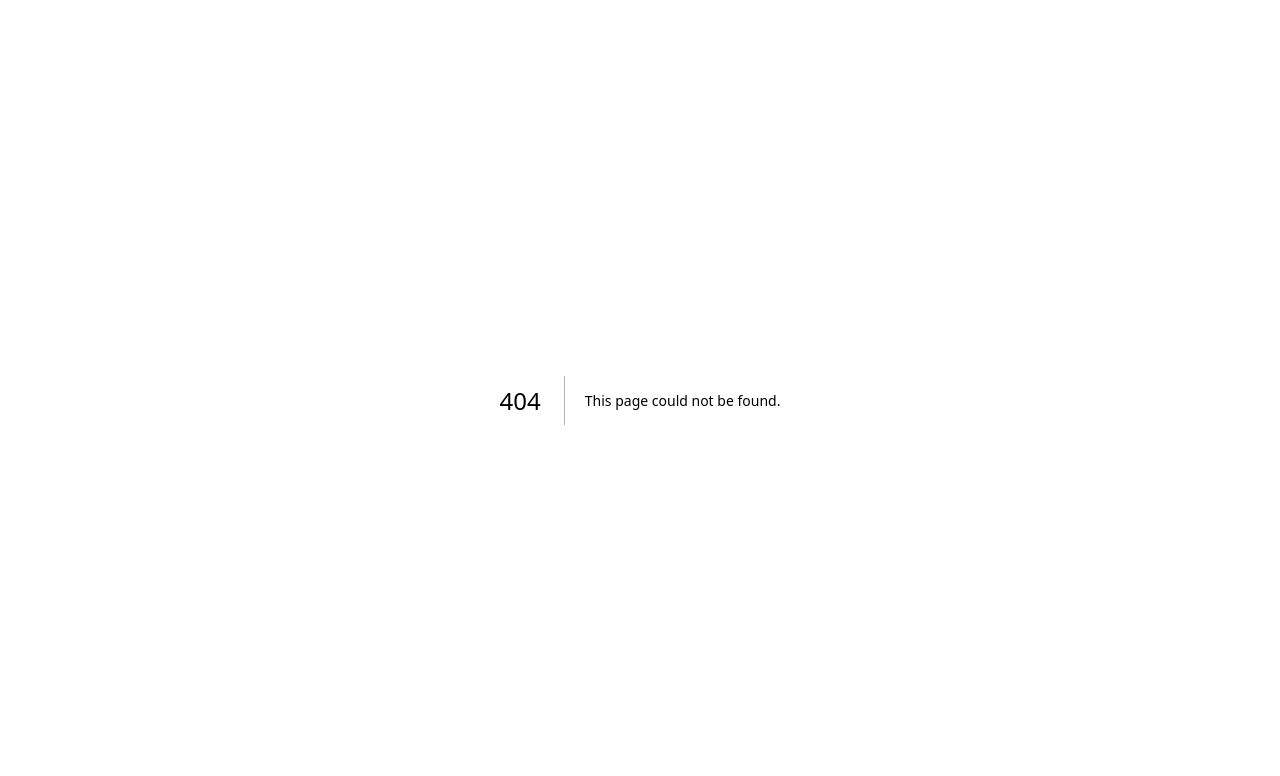
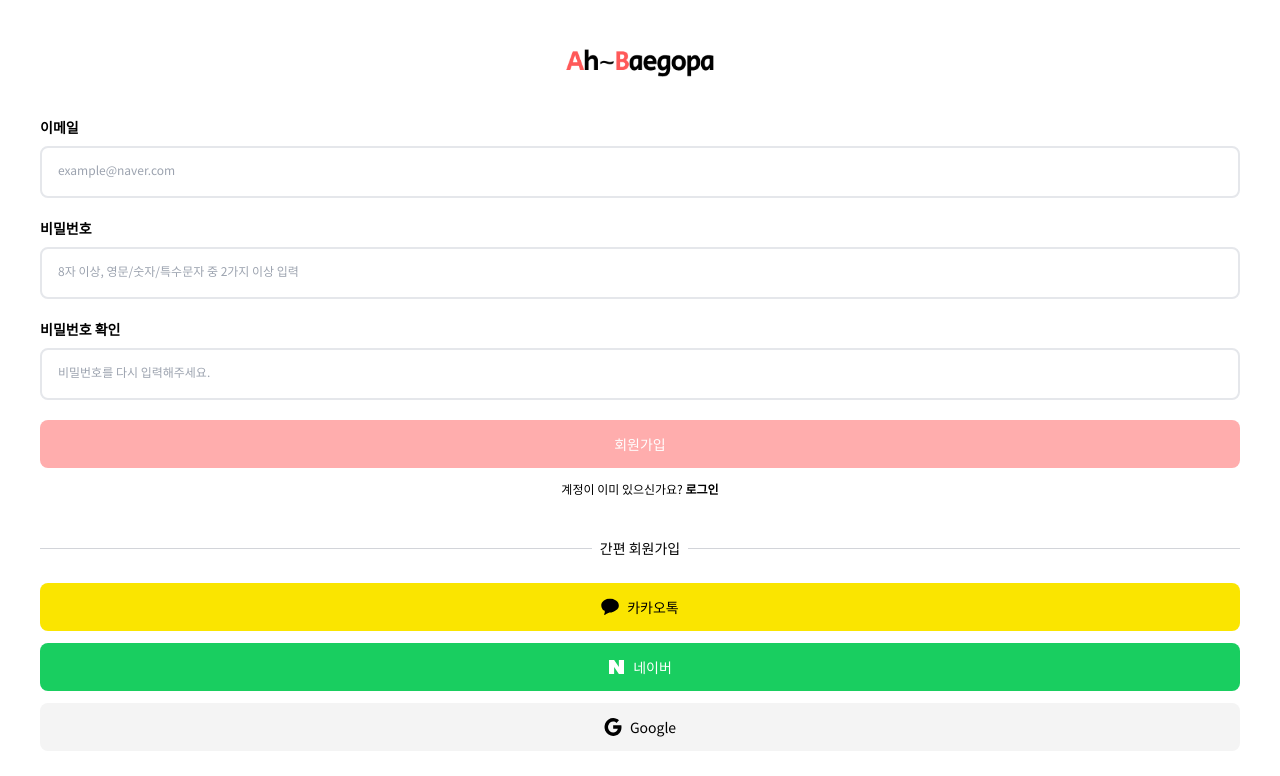
Before and after one commit to ckstn0777/Ah-Baegopa-Client, a Next.js app: page /auth/register in a window 1280 px wide. Before the commit this address had no page. Shown: the top 776 px of the page. Built offline with nearby package versions, Linux system fonts and the light colour scheme.

Commit message:
feat: implement register page

```diff
--- /dev/null
+++ b/app/auth/layout.tsx
@@ -0,0 +1,41 @@
+import { Google, KaKao, Naver } from '@components/icons'
+import Image from 'next/image'
+import Link from 'next/link'
+
+export default function Layout({ children }: { children: React.ReactNode }) {
+  return (
+    <main className="h-screen flexbox-center flex-col px-10">
+      <div className="mb-10">
+        <Link href="/">
+          <Image src="/images/logo.png" alt="logo" width={148} height={40} />
+        </Link>
+      </div>
+
+      {children}
+
+      <div className="w-full flex flex-col gap-3">
+        <button
+          className="flexbox-center gap-2 text-sm rounded-lg py-3.5"
+          style={{ backgroundColor: '#FAE500' }}
+        >
+          <KaKao />
+          카카오톡
+        </button>
+        <button
+          className="flexbox-center gap-2 text-sm text-white rounded-lg py-3.5"
+          style={{ backgroundColor: '#19CE60' }}
+        >
+          <Naver />
+          네이버
+        </button>
+        <button
+          className="flexbox-center gap-2 text-sm rounded-lg py-3.5"
+          style={{ backgroundColor: '#F4F4F4' }}
+        >
+          <Google />
+          Google
+        </button>
+      </div>
+    </main>
+  )
+}
--- /dev/null
+++ b/app/auth/login/page.tsx
@@ -0,0 +1,55 @@
+import Link from 'next/link'
+
+function Page() {
+  return (
+    <>
+      <form className="w-full flex flex-col gap-5 mb-3">
+        <div className="flex flex-col">
+          <label htmlFor="email" className="mb-2 font-bold text-heading5">
+            이메일
+          </label>
+          <input
+            id="email"
+            type="email"
+            placeholder="example@naver.com"
+            className="px-4 py-3 border-solid	border-2 border-gray-2 rounded-lg	input-placeholder"
+          />
+        </div>
+        <div className="flex flex-col">
+          <label htmlFor="password" className="mb-2 font-bold text-heading5">
+            비밀번호
+          </label>
+          <input
+            id="password"
+            type="password"
+            placeholder="8자 이상, 영문/숫자/특수문자 중 2가지 이상 입력"
+            className="px-4 py-3 border-solid	border-2 border-gray-2 rounded-lg	input-placeholder"
+          />
+        </div>
+        <button disabled className="bg-primary-disabled text-white text-sm rounded-lg	py-3.5">
+          로그인
+        </button>
+      </form>
+      <div className="flexbox-center mb-10">
+        <span className="text-caption1">아이디(이메일) 찾기</span>
+        <span className="text-caption1 mx-1">|</span>
+        <span className="text-caption1">비밀번호 찾기</span>
+        <span className="text-caption1 mx-1">|</span>
+        <span className="text-caption1">
+          <Link href="/auth/register">회원가입</Link>
+        </span>
+      </div>
+
+      <div className="w-full relative mb-6">
+        <div className="absolute inset-0 flex items-center">
+          <div className="w-full border-t border-gray-500/30"></div>
+        </div>
+        <div className="relative flex justify-center">
+          <span className="bg-white px-2 text-body2">간편 로그인</span>
+        </div>
+      </div>
+    </>
+  )
+}
+
+export default Page
--- /dev/null
+++ b/app/auth/register/page.tsx
@@ -0,0 +1,66 @@
+import Link from 'next/link'
+
+function Page() {
+  return (
+    <>
+      <form className="w-full flex flex-col gap-5 mb-3">
+        <div className="flex flex-col">
+          <label htmlFor="email" className="mb-2 font-bold text-heading5">
+            이메일
+          </label>
+          <input
+            id="email"
+            type="email"
+            placeholder="example@naver.com"
+            className="px-4 py-3 border-solid	border-2 border-gray-2 rounded-lg	input-placeholder"
+          />
+        </div>
+        <div className="flex flex-col">
+          <label htmlFor="password" className="mb-2 font-bold text-heading5">
+            비밀번호
+          </label>
+          <input
+            id="password"
+            type="password"
+            placeholder="8자 이상, 영문/숫자/특수문자 중 2가지 이상 입력"
+            className="px-4 py-3 border-solid	border-2 border-gray-2 rounded-lg input-placeholder"
+          />
+        </div>
+        <div className="flex flex-col">
+          <label htmlFor="password" className="mb-2 font-bold text-heading5">
+            비밀번호 확인
+          </label>
+          <input
+            id="password"
+            type="password"
+            placeholder="비밀번호를 다시 입력해주세요."
+            className="px-4 py-3 border-solid	border-2 border-gray-2 rounded-lg	input-placeholder"
+          />
+        </div>
+        <button disabled className="bg-primary-disabled text-white text-sm rounded-lg	py-3.5">
+          회원가입
+        </button>
+      </form>
+
+      <div className="flexbox-center mb-10">
+        <span className="text-caption1">
+          계정이 이미 있으신가요?{' '}
+          <Link href="/auth/login" className="font-bold">
+            로그인
+          </Link>
+        </span>
+      </div>
+
+      <div className="w-full relative mb-6">
+        <div className="absolute inset-0 flex items-center">
+          <div className="w-full border-t border-gray-500/30"></div>
+        </div>
+        <div className="relative flex justify-center">
+          <span className="bg-white px-2 text-body2">간편 회원가입</span>
+        </div>
+      </div>
+    </>
+  )
+}
+
+export default Page
--- a/app/login/page.tsx
+++ /dev/null
@@ -1,84 +0,0 @@
-import { Google, KaKao, Naver } from '@components/icons'
-import Image from 'next/image'
-import Link from 'next/link'
-
-function Page() {
-  return (
-    <main className="h-screen flexbox-center flex-col px-10">
-      <div className="mb-10">
-        <Link href="/">
-          <Image src="/images/logo.png" alt="logo" width={148} height={40} />
-        </Link>
-      </div>
-      <form className="w-full flex flex-col gap-5 mb-3">
-        <div className="flex flex-col">
-          <label htmlFor="email" className="mb-2 font-bold text-heading5">
-            이메일
-          </label>
-          <input
-            id="email"
-            type="email"
-            placeholder="이메일을 입력하세요."
-            className="px-4 py-3 border-solid	border-2 border-gray-2 rounded-lg	"
-          />
-        </div>
-        <div className="flex flex-col">
-          <label htmlFor="password" className="mb-2 font-bold text-heading5">
-            비밀번호
-          </label>
-          <input
-            id="password"
-            type="password"
-            placeholder="비밀번호를 입력하세요."
-            className="px-4 py-3 border-solid	border-2 border-gray-2 rounded-lg	"
-          />
-        </div>
-        <button disabled className="bg-primary-disabled text-white text-sm rounded-lg	py-3.5">
-          로그인
-        </button>
-      </form>
-      <div className="flexbox-center mb-10">
-        <span className="text-caption1">아이디(이메일) 찾기</span>
-        <span className="text-caption1 mx-1">|</span>
-        <span className="text-caption1">비밀번호 찾기</span>
-        <span className="text-caption1 mx-1">|</span>
-        <span className="text-caption1">회원가입</span>
-      </div>
-
-      <div className="w-full relative mb-6">
-        <div className="absolute inset-0 flex items-center">
-          <div className="w-full border-t border-gray-500/30"></div>
-        </div>
-        <div className="relative flex justify-center">
-          <span className="bg-white px-2 text-body2">간편 회원가입</span>
-        </div>
-      </div>
-
-      <div className="w-full flex flex-col gap-3">
-        <button
-          className="flexbox-center gap-2 text-sm rounded-lg py-3.5"
-          style={{ backgroundColor: '#FAE500' }}
-        >
-          <KaKao />
-          카카오톡
-        </button>
-        <button
-          className="flexbox-center gap-2 text-sm text-white rounded-lg py-3.5"
-          style={{ backgroundColor: '#19CE60' }}
-        >
-          <Naver />
-          네이버
-        </button>
-        <button
-          className="flexbox-center gap-2 text-sm rounded-lg py-3.5"
-          style={{ backgroundColor: '#F4F4F4' }}
-        >
-          <Google />
-          Google
-        </button>
-      </div>
-    </main>
-  )
-}
-
-export default Page
--- a/components/common/Header.tsx
+++ b/components/common/Header.tsx
@@ -13,7 +13,7 @@
           <Search className="ml-2" />
         </div>
         <button className="bg-primary text-white text-sm rounded-lg	px-2.5 py-2 w-16 hover:bg-primary-hover active:bg-primary-active">
-          <Link href="/login">로그인</Link>
+          <Link href="/auth/login">로그인</Link>
         </button>
       </div>
     </header>
--- a/components/icons/Google.tsx
+++ b/components/icons/Google.tsx
@@ -8,28 +8,28 @@
       xmlns="http://www.w3.org/2000/svg"
       {...props}
     >
-      <g clip-path="url(#clip0_63_40)">
+      <g clipPath="url(#clip0_63_40)">
         <path
-          fill-rule="evenodd"
-          clip-rule="evenodd"
+          fillRule="evenodd"
+          clipRule="evenodd"
           d="M17.4982 9.20447C17.4982 8.56603 17.4427 7.95303 17.3405 7.36377H9.17188V10.8451H13.84C13.639 11.9702 13.0278 12.9232 12.1094 13.5616V15.8194H14.9129C16.5528 14.2526 17.4991 11.9456 17.4991 9.20447H17.4982Z"
           fill="black"
         />
         <path
-          fill-rule="evenodd"
-          clip-rule="evenodd"
+          fillRule="evenodd"
+          clipRule="evenodd"
           d="M9.17299 17.9998C11.5148 17.9998 13.4784 17.1935 14.9132 15.8191L12.1097 13.5613C11.3326 14.1014 10.3398 14.4202 9.17218 14.4202C6.91286 14.4202 5.00082 12.8372 4.31853 10.71H1.42188V13.0416C2.84936 15.9828 5.78197 17.9998 9.17299 17.9998Z"
           fill="black"
         />
         <path
-          fill-rule="evenodd"
-          clip-rule="evenodd"
+          fillRule="evenodd"
+          clipRule="evenodd"
           d="M4.32 10.7101C4.14677 10.17 4.0479 9.59348 4.0479 8.99999C4.0479 8.40649 4.14677 7.82994 4.32 7.28986V4.95825H1.42252C0.835016 6.17323 0.5 7.54761 0.5 8.99999C0.5 10.4524 0.835016 11.8267 1.42252 13.0417L4.32 10.7101Z"
           fill="black"
         />
         <path
-          fill-rule="evenodd"
-          clip-rule="evenodd"
+          fillRule="evenodd"
+          clipRule="evenodd"
           d="M9.17299 3.57965C10.4461 3.57965 11.59 4.0341 12.4888 4.9252L14.9769 2.34348C13.4743 0.891945 11.5107 0 9.17299 0C5.78197 0 2.84936 2.01705 1.42188 4.95827L4.31934 7.28987C5.00163 5.1626 6.91368 3.57965 9.17299 3.57965Z"
           fill="black"
         />
--- a/components/icons/KaKao.tsx
+++ b/components/icons/KaKao.tsx
@@ -8,7 +8,7 @@
       xmlns="http://www.w3.org/2000/svg"
       {...props}
     >
-      <g clip-path="url(#clip0_63_34)">
+      <g clipPath="url(#clip0_63_34)">
         <path
           d="M3.80001 2.09997C2.30001 2.89997 0.800014 4.59997 0.400014 5.89997C-0.199986 8.49997 1.40001 12.5 3.10001 12.5C3.80001 12.5 4.00001 13.5 3.60001 15.1C2.90001 17.6 3.00001 17.6 5.20001 16.1C6.40001 15.2 8.30001 14.5 9.30001 14.5C12.2 14.5 16.8 11.7 17.5 9.49997C18.5 6.39997 17.2 3.59997 14 1.99997C10.4 0.0999699 7.30001 0.199968 3.80001 2.09997Z"
           fill="currentColor"
--- a/styles/globals.scss
+++ b/styles/globals.scss
@@ -1,6 +1,12 @@
 @tailwind base;
 @tailwind components;
 @tailwind utilities;
+
+@layer base {
+  [data-nextjs-scroll-focus-boundary] {
+    display: contents;
+  }
+}
 
 /* _Resets */
 // :root {
@@ -44,3 +50,7 @@
 .flexbox-between {
   @apply flex justify-between items-center;
 }
+
+.input-placeholder {
+  @apply placeholder:text-caption1 placeholder:-translate-y-1;
+}
```
